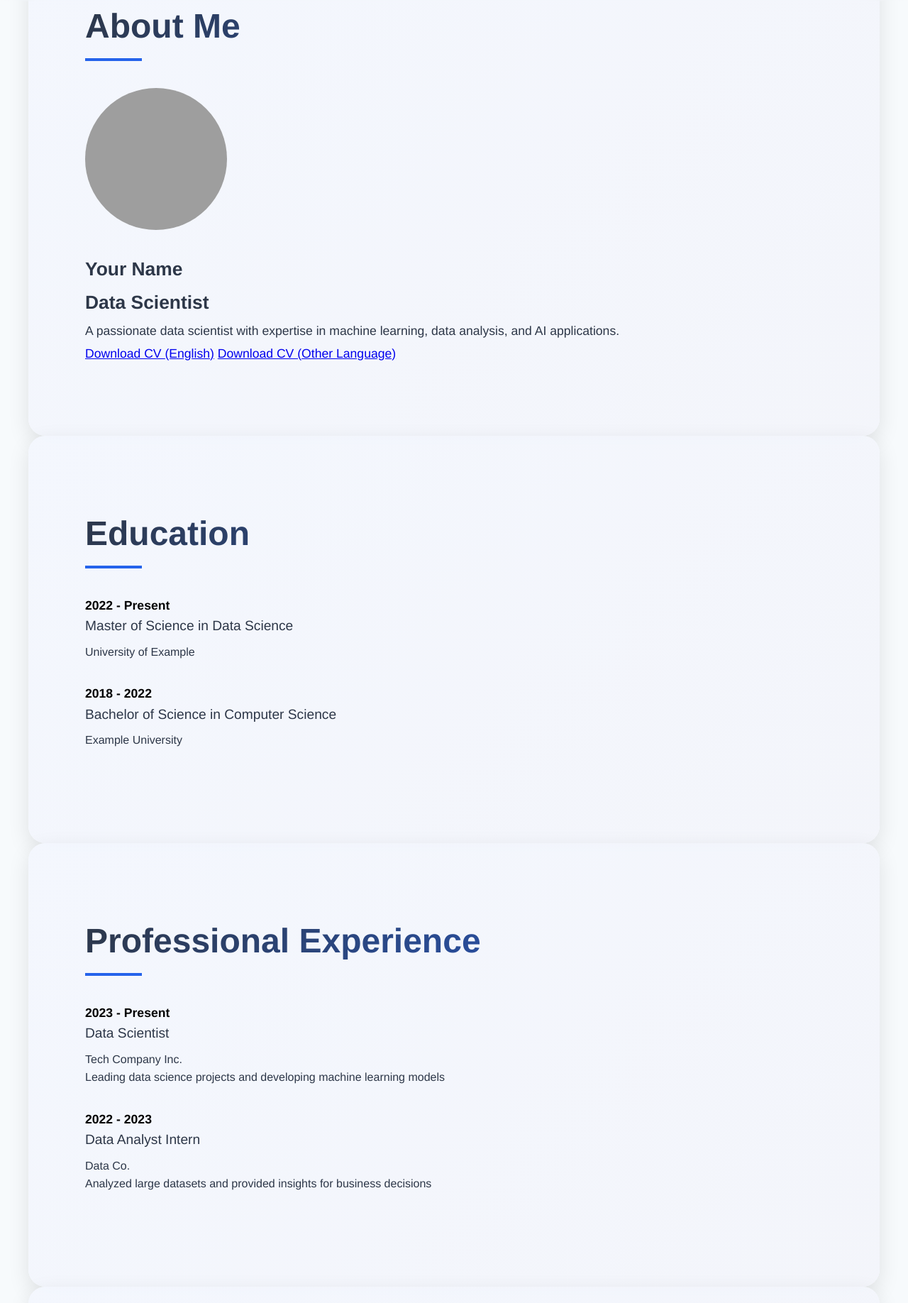
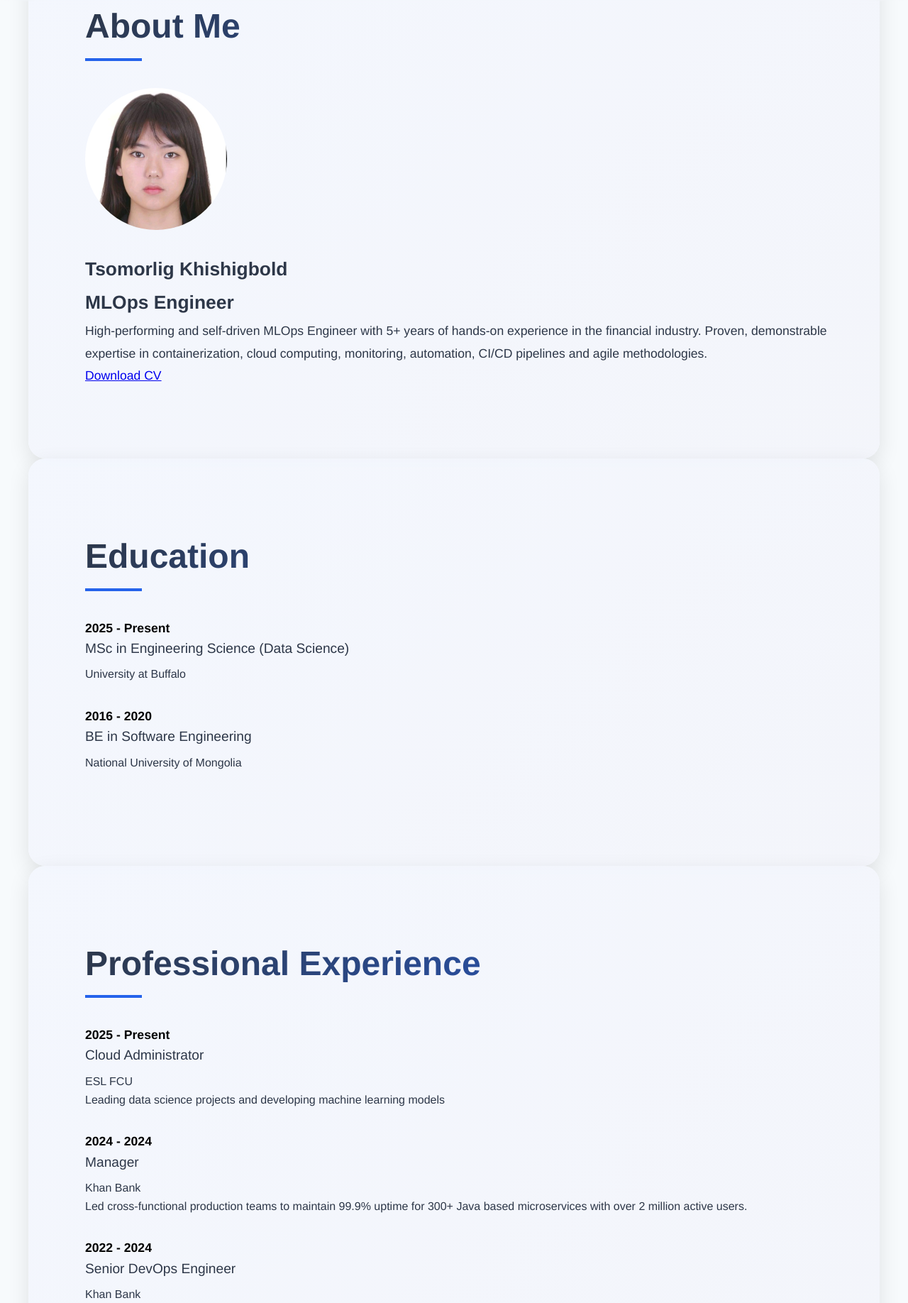
Before and after one commit to blossom143/my-portfolio, a Flask app: page / in a window 1280 px wide. Shown: the part 101-1937 px from the top of the page at 71% size. Run offline with Flask 3, Linux system fonts and the light colour scheme; grey boxes are pictures that could not be loaded.

Commit message:
Update portfolio data and fix CV link

```diff
--- a/app.py
+++ b/app.py
@@ -7,34 +7,40 @@ CORS(app)
 # Sample portfolio data - replace with your actual information
 PORTFOLIO_DATA = {
     "about": {
-        "name": "Your Name",
-        "title": "Data Scientist",
-        "summary": "A passionate data scientist with expertise in machine learning, data analysis, and AI applications."
+        "name": "Tsomorlig Khishigbold",
+        "title": "MLOps Engineer",
+        "summary": "High-performing and self-driven MLOps Engineer with 5+ years of hands-on experience in the financial industry. Proven, demonstrable expertise in containerization, cloud computing, monitoring, automation, CI/CD pipelines and agile methodologies."
     },
     "education": [
         {
-            "degree": "Master of Science in Data Science",
-            "institution": "University of Example",
-            "year": "2022 - Present"
+            "degree": "MSc in Engineering Science (Data Science)",
+            "institution": "University at Buffalo",
+            "year": "2025 - Present"
         },
         {
-            "degree": "Bachelor of Science in Computer Science",
-            "institution": "Example University",
-            "year": "2018 - 2022"
+            "degree": "BE in Software Engineering",
+            "institution": "National University of Mongolia",
+            "year": "2016 - 2020"
         }
     ],
     "experience": [
         {
-            "title": "Data Scientist",
-            "company": "Tech Company Inc.",
-            "duration": "2023 - Present",
+            "title": "Cloud Administrator",
+            "company": "ESL FCU",
+            "duration": "2025 - Present",
             "description": "Leading data science projects and developing machine learning models"
         },
         {
-            "title": "Data Analyst Intern",
-            "company": "Data Co.",
-            "duration": "2022 - 2023",
-            "description": "Analyzed large datasets and provided insights for business decisions"
+            "title": "Manager",
+            "company": "Khan Bank",
+            "duration": "2024 - 2024",
+            "description": "Led cross-functional production teams to maintain 99.9% uptime for 300+ Java based microservices with over 2 million active users."
+        },
+        {
+            "title": "Senior DevOps Engineer",
+            "company": "Khan Bank",
+            "duration": "2022 - 2024",
+            "description": "Led cross-functional production teams to maintain 99.9% uptime for 300+ Java based microservices with over 2 million active users."
         }
     ],
     "projects": [
@@ -72,34 +78,40 @@ CORS(app)
 # Sample portfolio data - replace with your actual information
 PORTFOLIO_DATA = {
     "about": {
-        "name": "Your Name",
-        "title": "Data Scientist",
-        "summary": "A passionate data scientist with expertise in machine learning, data analysis, and AI applications."
+        "name": "Tsomorlig Khishigbold",
+        "title": "MLOps Engineer",
+        "summary": "High-performing and self-driven MLOps Engineer with 5+ years of hands-on experience in the financial industry. Proven, demonstrable expertise in containerization, cloud computing, monitoring, automation, CI/CD pipelines and agile methodologies."
     },
     "education": [
         {
-            "degree": "Master of Science in Data Science",
-            "institution": "University of Example",
-            "year": "2022 - Present"
+            "degree": "MSc in Engineering Science (Data Science)",
+            "institution": "University at Buffalo",
+            "year": "2025 - Present"
         },
         {
-            "degree": "Bachelor of Science in Computer Science",
-            "institution": "Example University",
-            "year": "2018 - 2022"
+            "degree": "BE in Software Engineering",
+            "institution": "National University of Mongolia",
+            "year": "2016 - 2020"
         }
     ],
     "experience": [
         {
-            "title": "Data Scientist",
-            "company": "Tech Company Inc.",
-            "duration": "2023 - Present",
+            "title": "Cloud Administrator",
+            "company": "ESL FCU",
+            "duration": "2025 - Present",
             "description": "Leading data science projects and developing machine learning models"
         },
         {
-            "title": "Data Analyst Intern",
-            "company": "Data Co.",
-            "duration": "2022 - 2023",
-            "description": "Analyzed large datasets and provided insights for business decisions"
+            "title": "Manager",
+            "company": "Khan Bank",
+            "duration": "2024 - 2024",
+            "description": "Led cross-functional production teams to maintain 99.9% uptime for 300+ Java based microservices with over 2 million active users."
+        },
+        {
+            "title": "Senior DevOps Engineer",
+            "company": "Khan Bank",
+            "duration": "2022 - 2024",
+            "description": "Led cross-functional production teams to maintain 99.9% uptime for 300+ Java based microservices with over 2 million active users."
         }
     ],
     "projects": [
--- a/templates/portfolio.html
+++ b/templates/portfolio.html
@@ -3,7 +3,7 @@
 <head>
     <meta charset="UTF-8">
     <meta name="viewport" content="width=device-width, initial-scale=1.0">
-    <title>Data Scientist Portfolio</title>
+    <title>Tsomorlig Khishigbold</title>
     <link rel="stylesheet" href="{{ url_for('static', filename='css/style.css') }}">
 </head>
 <body>
@@ -31,8 +31,7 @@
                 <h2>{{ data.about.title }}</h2>
                 <p>{{ data.about.summary }}</p>
                 <div class="cv-links">
-                    <a href="#" class="cv-link">Download CV (English)</a>
-                    <a href="#" class="cv-link">Download CV (Other Language)</a>
+                    <a href="{{ url_for('static', filename='cv/Resume.pdf') }}" class="cv-link">Download CV</a>
                 </div>
             </div>
         </div>
```
Also changed, not shown: static/images/profile.jpg (added), 1 other file.
